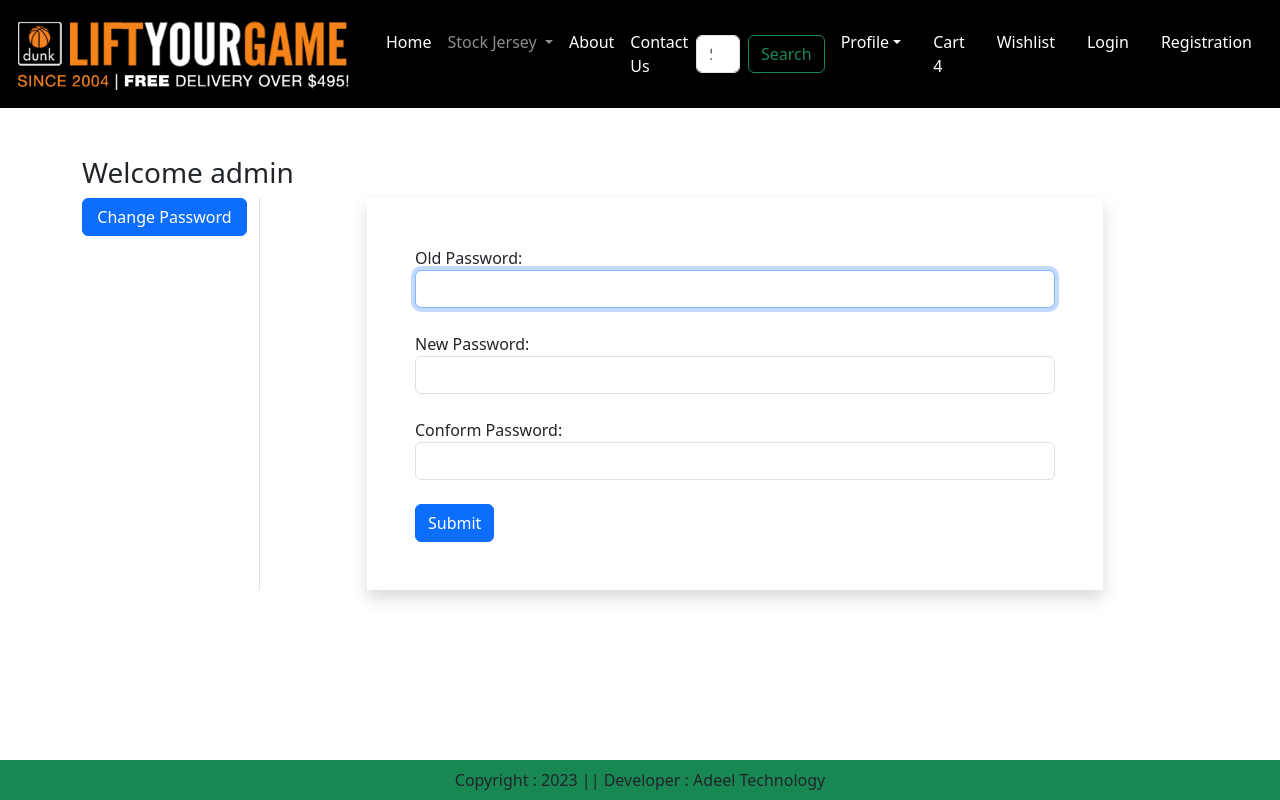
After one commit to IftikharZulfiqar/akira-outfit, a Django app: page /passwordchange/ in a window 1280 px wide. The commit adds this page. Run offline with Django 4.2, Linux system fonts and the light colour scheme; a user stored in the database is signed in.

Commit message:
adding file

```diff
--- a/akira/app/forms.py
+++ b/akira/app/forms.py
@@ -1,5 +1,5 @@
 from django import forms
-from django.contrib.auth.forms import UserCreationForm,AuthenticationForm,UsernameField,PasswordChangeForm
+from django.contrib.auth.forms import UserCreationForm,AuthenticationForm,UsernameField,PasswordChangeForm, SetPasswordForm
 from django.contrib.auth.models import User
 
 from .models import Customer
@@ -29,8 +29,24 @@ class CustomerRegistrationForm(UserCreationForm):
         fields = ['username','email','password1','password2']
 
 
+class MyPasswordChangeForm(PasswordChangeForm):
+    old_password=forms.CharField(label='Old Password', widget= forms.PasswordInput(attrs={
+    'autofocus': 'True','autocomplete':'current-password','class': 'form-control'}))
+    new_password1 = forms.CharField(label='New Password', widget=forms.PasswordInput
+    (attrs={'autocomplete':'current-password','class': 'form-control'}))
+    new_password2 = forms.CharField(label='Conform Password', widget=forms.PasswordInput
+    (attrs={'autocomplete':'current-password','class': 'form-control'}))
+
+
 class MyPasswordResetForm(PasswordChangeForm):
     pass
+
+
+class MySetPasswordForm(SetPasswordForm):
+    new_password1 = forms.CharField(label='New Password', widget=forms.PasswordInput
+    (attrs={'autocomplete':'current-password','class': 'form-control'}))
+    new_password2 = forms.CharField(label='Conform New Password', widget=forms.PasswordInput
+    (attrs={'autocomplete':'current-password','class': 'form-control'}))
 
 class CustomerProfileForm(forms.ModelForm):
     class Meta:
--- a/akira/app/templates/app/base.html
+++ b/akira/app/templates/app/base.html
@@ -66,10 +66,9 @@
               </a>
               <ul class="dropdown-menu" aria-labelledby="profileDropdownn">
                 <li><a class="dropdown-item" href="{% url 'profile' %}">Profile</a></li>
-                <li><a class="dropdown-item" href="{% url 'address' %}">Address</a></li>
                 <li><a class="dropdown-item" href="#">Orders</a></li>
-                <li><a class="dropdown-item" href="#">ChangePassword</a></li>
-                <li><a class="dropdown-item" href="#">Logout</a></li>
+                <li><a class="dropdown-item" href="{% url 'passwordchange' %}">Change Password</a></li>
+                <li><a class="dropdown-item" href="{% url 'logout' %}">Logout</a></li>
               </ul>
 
 
--- /dev/null
+++ b/akira/app/templates/app/changepassword.html
@@ -0,0 +1,32 @@
+{% extends 'app/base.html' %}
+{% load static %}
+{% block title %}Change Password{% endblock title %}
+
+{% block main-content %}
+<div class="container my-5">
+    <div class="row">
+     <h3>Welcome {{request.user.username}}</h3>
+     <div class="col-sm-2 border-end">
+        <ul class="list-unstyled">
+            <li class="d-grid"><a href="#" class="btn btn-primary">Change Password</a></li>
+        </ul>
+     </div>
+        <div class="col-sm-8 offset-sm-1">
+            <form action="" method="post"  novalidate class="shadow p-5">
+                {% csrf_token %}
+                {% for fm in form %}
+                {{fm.label_tag}} {{fm}} <small class="text=danger">{{fm.errors|striptags}}</small> <br>
+                {% endfor %}
+                    <button type="submit" class="btn btn-primary">Submit</button>
+
+                    {% if form.non_field_errors %}
+                            {% for error in form.non_field_errors %}
+                                <p class="alert alert-danger my-3">{{error}}</p>
+                            {% endfor %}
+                    {% endif %}
+            </form>
+        </div>
+    </div>
+</div>
+
+{% endblock main-content %}
--- a/akira/app/urls.py
+++ b/akira/app/urls.py
@@ -3,7 +3,7 @@ from . import views
 from django.conf import settings
 from django.conf.urls.static import static
 from django.contrib.auth import views as auth_view
-from .forms import LoginForm, MyPasswordResetForm
+from .forms import LoginForm, MyPasswordResetForm, MyPasswordChangeForm
 
 urlpatterns = [
     path('',views.home),
@@ -23,5 +23,10 @@ urlpatterns = [
     authentication_form=LoginForm), name="login"),
     path('password-reset/',auth_view.PasswordResetView.as_view(template_name='app/password_reset.html', form_class=MyPasswordResetForm),
     name='password_reset'),
+    path('passwordchange/',auth_view.PasswordChangeView.as_view(template_name='app/changepassword.html', form_class=MyPasswordChangeForm,
+    success_url='/passwordchangedone'),name='passwordchange'),
+    path('passwordchangedone/',auth_view.PasswordChangeDoneView.as_view(template_name='app/passwordchangedone.html'),name='passwordchangedone'),
+    path('logout/',auth_view.LogoutView.as_view(next_page='login'),name='logout'),
+
 
 ]+static(settings.MEDIA_URL, document_root=settings.MEDIA_ROOT)
```
Also changed, not shown: akira/app/templates/app/passwordchangedone.html (added, +24 -0 lines), akira/app/views.py (+17 -3 lines), akira/app/templates/app/password_reset.html (added), akira/app/templates/app/password_reset_complete.html (added), akira/app/templates/app/password_reset_confirm.html (added), akira/app/templates/app/password_reset_done.html (added), akira/db.sqlite3.
